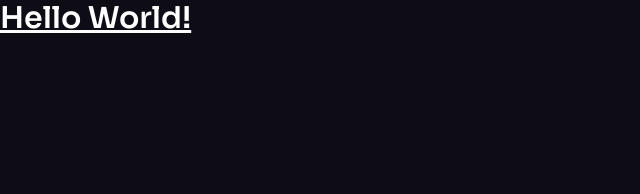
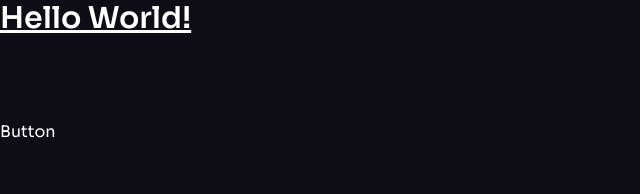
Before and after one commit to MarxAlonso/sitioweb1, a React (Vite) app: page / in a window 1280 px wide. Shown: the top 194 px of the page, without its empty margins (0-640 px from the left). Built offline with nearby package versions, Linux system fonts and the light colour scheme.

Commit message:
agregando button al app.jsx

```diff
--- a/src/App.jsx
+++ b/src/App.jsx
@@ -1,8 +1,12 @@
 import ButtonGradient from './assets/svg/ButtonGradient'
+import Button from './components/Button';
 const App = () => {
   return (
     <>
       <h1 className="text-3xl font-bold underline">Hello World!</h1>
+      <div className='pt-[4.75rem] lg:pt-[5.25rem] overflow-hidden'>
+        <Button className="mt-10" href="#login"></Button>
+      </div>
       <ButtonGradient />
     </>
   );
--- a/src/components/Button.jsx
+++ b/src/components/Button.jsx
@@ -0,0 +1,4 @@
+const Button = () =>{
+    return <div>Button</div>
+};
+export default Button;
```
